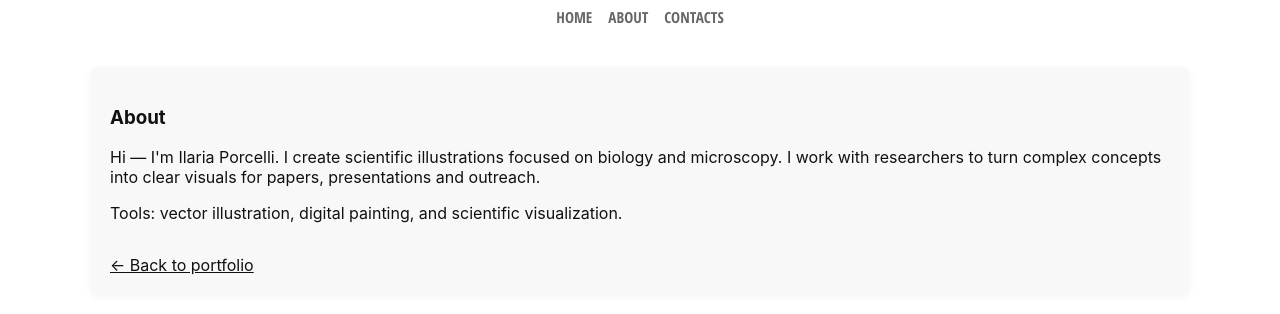
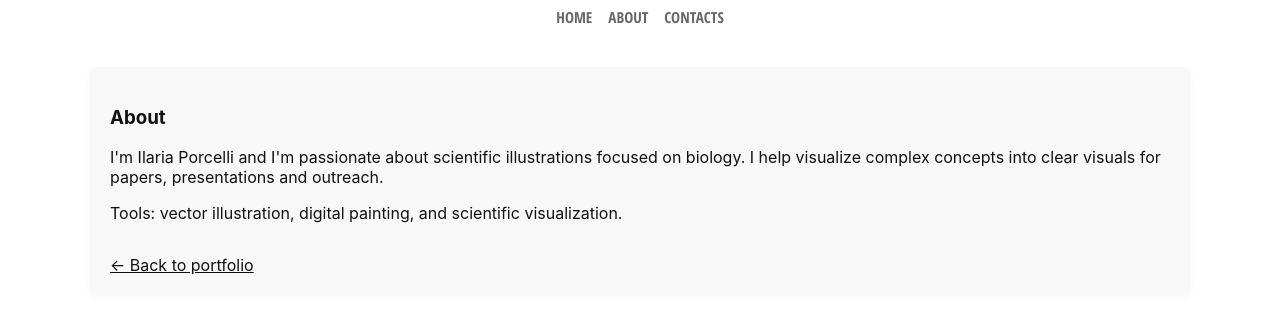
Before and after one commit to ilariaporcelli/ilariaporcelli.github.io, a plain HTML site: page about.html in a window 1280 px wide. Shown: the part 176-490 px from the top of the page. Drawn offline with Linux system fonts and the light colour scheme.

Commit message:
Update about.html

```diff
--- a/about.html
+++ b/about.html
@@ -3,7 +3,7 @@
 <head>
   <meta charset="utf-8" />
   <meta name="viewport" content="width=device-width,initial-scale=1" />
-  <title>About — Ilaria Porcelli</title>
+  <title>About - Ilaria Porcelli</title>
   <link href="https://fonts.googleapis.com/css2?family=Open+Sans+Condensed:wght@300;700&display=swap" rel="stylesheet">
   <style>
     :root{ --bg:#fff; --text:#111; --muted:#666; --max-width:1100px; }
@@ -35,7 +35,7 @@
     <main>
       <section class="card-like">
         <h3>About</h3>
-        <p>Hi — I'm Ilaria Porcelli. I create scientific illustrations focused on biology and microscopy. I work with researchers to turn complex concepts into clear visuals for papers, presentations and outreach.</p>
+        <p>I'm Ilaria Porcelli and I'm passionate about scientific illustrations focused on biology. I help visualize complex concepts into clear visuals for papers, presentations and outreach.</p>
         <p>Tools: vector illustration, digital painting, and scientific visualization.</p>
         <a class="home-link" href="./">← Back to portfolio</a>
       </section>
```
